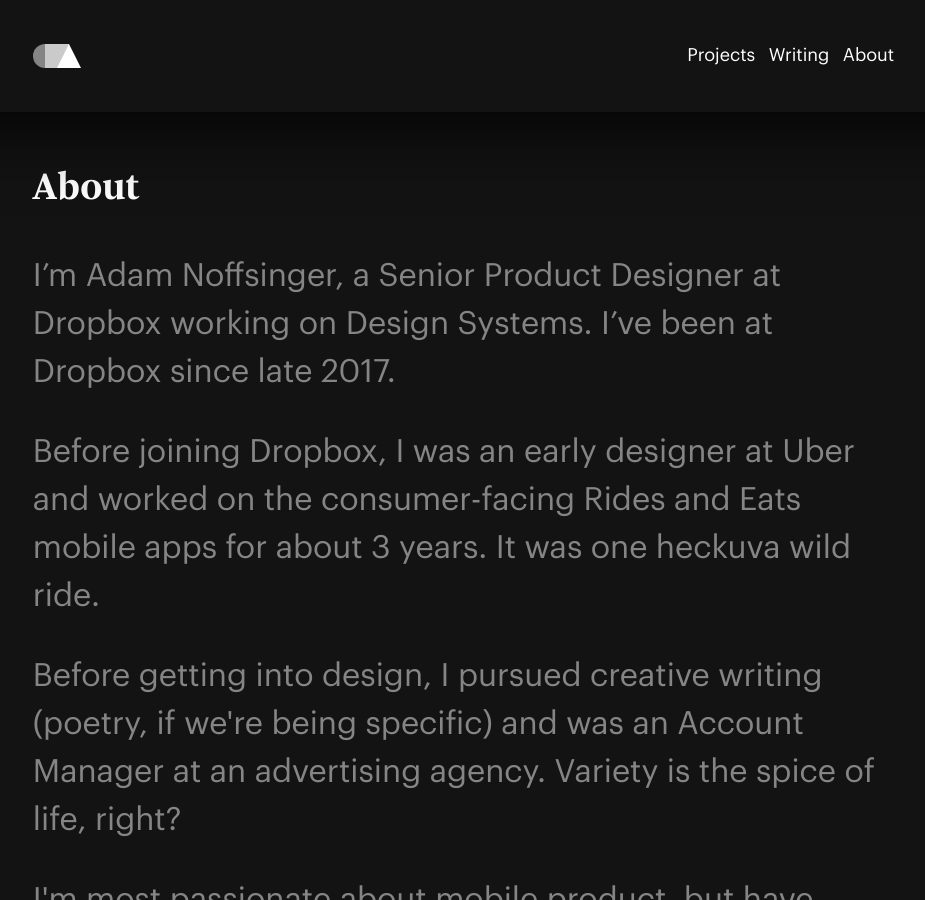
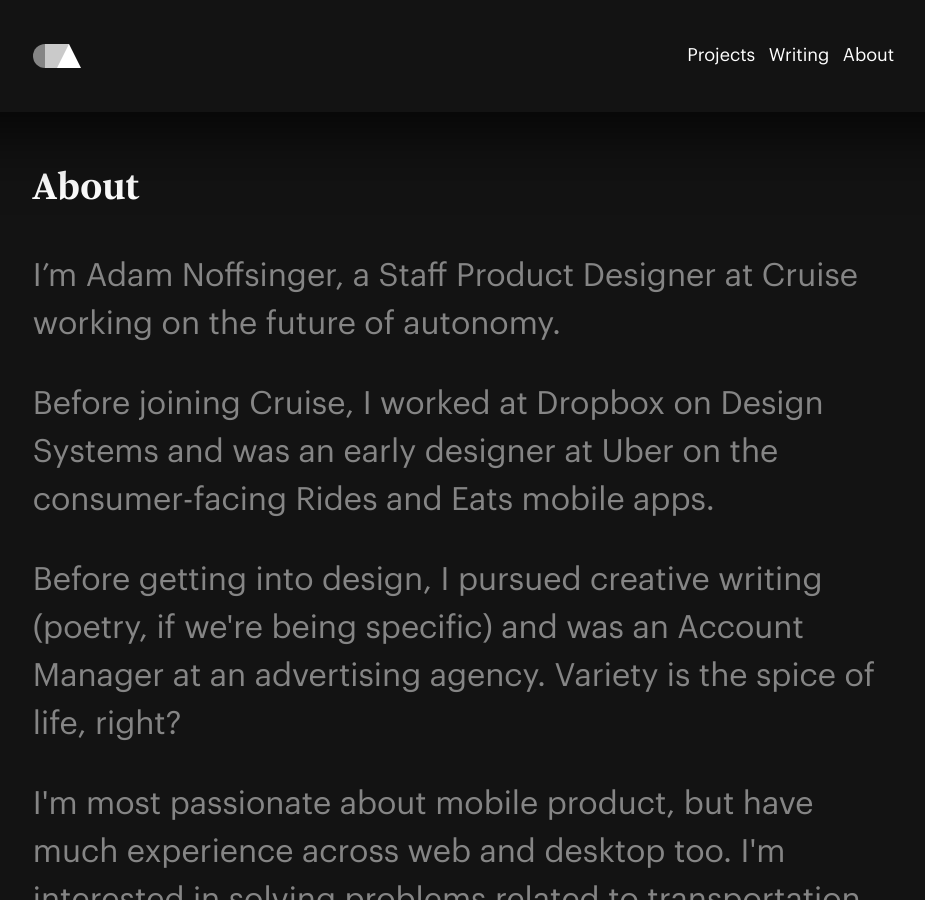
Before and after one commit to jlku/portfolio-v4, a Jekyll site: the page built from index.html, in a window 1280 px wide and 900 px high, scrolled down 4318 px. Shown: the whole window, without its empty margins (172-1097 px from the left). Built offline with Jekyll 4.4.1, drawn with Linux system fonts in a browser that asks for light colours; nearby versions of some CDN libraries; some web fonts are replaced; some of the changed text lies outside the part shown.

Commit message:
Updated to reflect new job

```diff
--- a/index.html
+++ b/index.html
@@ -24,7 +24,7 @@
             <div class="wrapper-intro">
                 <section class="intro">
                    <h1 class="intro-greeting">Hi, I'm Adam.</h1>
-                   <span class='intro-bio'>A designer @ Dropbox working on Design Systems.</span>
+                   <span class='intro-bio'>A product designer @ Cruise working on the future of autonomy.</span>
                 </section>
                 <div class="intro-scroll">
                    <div></div>
@@ -118,10 +118,10 @@
            <section id="about">
              <h2>About</h2>
              <section class="about-main">
-                <p>I’m Adam Noffsinger, a Senior Product Designer at Dropbox working on Design Systems. I’ve been at Dropbox since late 2017.</p>
-                <p>Before joining Dropbox, I was an early designer at Uber and worked on the consumer-facing Rides and Eats mobile apps for about 3 years. It was one heckuva wild ride.</p>
+                <p>I’m Adam Noffsinger, a Staff Product Designer at Cruise working on the future of autonomy.</p>
+                <p>Before joining Cruise, I worked at Dropbox on Design Systems and was an early designer at Uber on the consumer-facing Rides and Eats mobile apps.</p>
                 <p>Before getting into design, I pursued creative writing (poetry, if we're being specific) and was an Account Manager at an advertising agency. Variety is the spice of life, right?</p>
-                <p>I'm most passionate about mobile product, but have extensive experience across web and desktop too. I'm interested in solving problems related to transportation and mapping, fitness, gaming, music, and travel.</p>
+                <p>I'm most passionate about mobile product, but have much experience across web and desktop too. I'm interested in solving problems related to transportation and mapping, fitness, gaming, music, and travel.</p>
                 <p>When I'm not designing, I love getting my hands dirty in Swift and mentoring younger designers on craft skills.</p>
              </section>
              <section class="about-contact">
```
